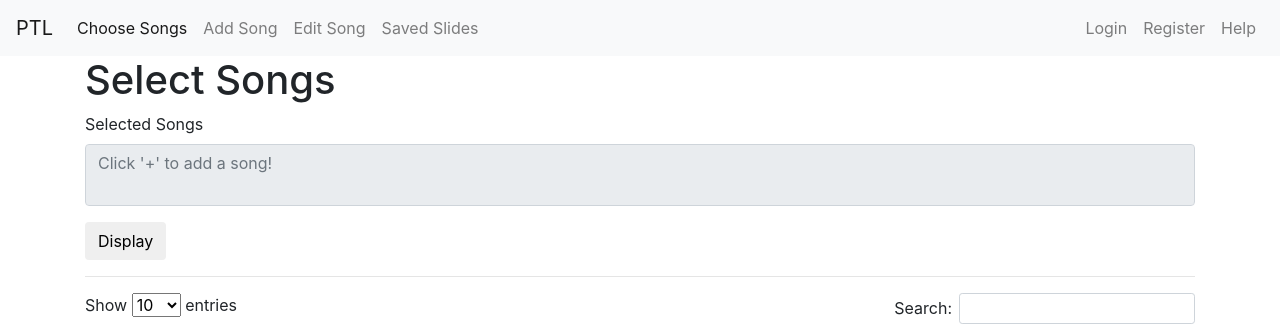
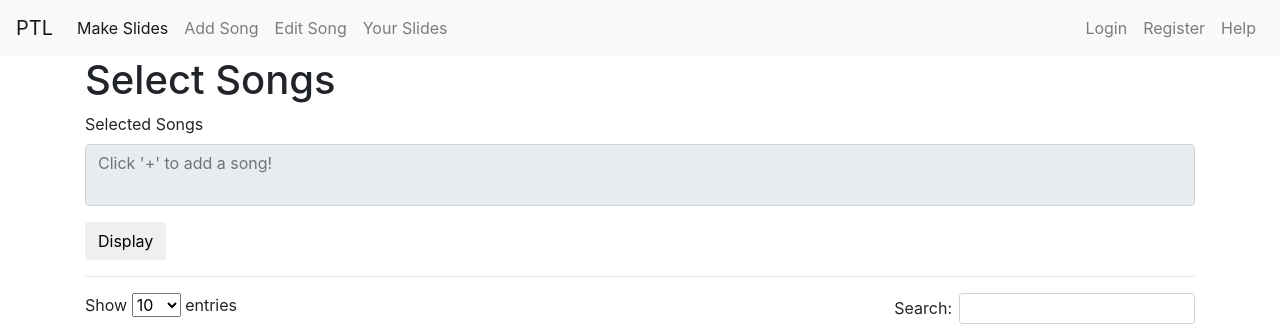
Before and after one commit to helloqx/website-test, a Flask app: page /catalogue in a window 1280 px wide. Shown: the top 328 px of the page. Run offline with Flask 2, Linux system fonts and the light colour scheme; data that the repository does not hold is empty; some libraries are stand-ins or nearby versions.

Commit message:
Cosmetic changes

```diff
--- a/app/templates/base.html
+++ b/app/templates/base.html
@@ -13,10 +13,10 @@
 	  </button>
 	  <div class="collapse navbar-collapse" id="navbarSupportedContent">
 	    <ul class="navbar-nav mr-auto">
-		    <li class="nav-item" id ="nav_choose"><a class="nav-link" href="{{ url_for('catalogue') }}">Choose Songs</a></li>
+		    <li class="nav-item" id ="nav_choose"><a class="nav-link" href="{{ url_for('catalogue') }}">Make Slides</a></li>
 	        <li class="nav-item" id ="nav_add"><a class="nav-link" href="{{ url_for('add_song') }}">Add Song</a></li>
 	        <li class="nav-item" id ="nav_edit"><a class="nav-link" href="{{ url_for('edit_song') }}">Edit Song</a></li>
-	        <li class="nav-item" id ="nav_latest"><a class="nav-link" href="{{ url_for('latest_slides') }}">Saved Slides</a></li>
+	        <li class="nav-item" id ="nav_latest"><a class="nav-link" href="{{ url_for('latest_slides') }}">Your Slides</a></li>
 	    </ul>
 	    <ul class="navbar-nav">
             {% if current_user.is_anonymous %}
```
